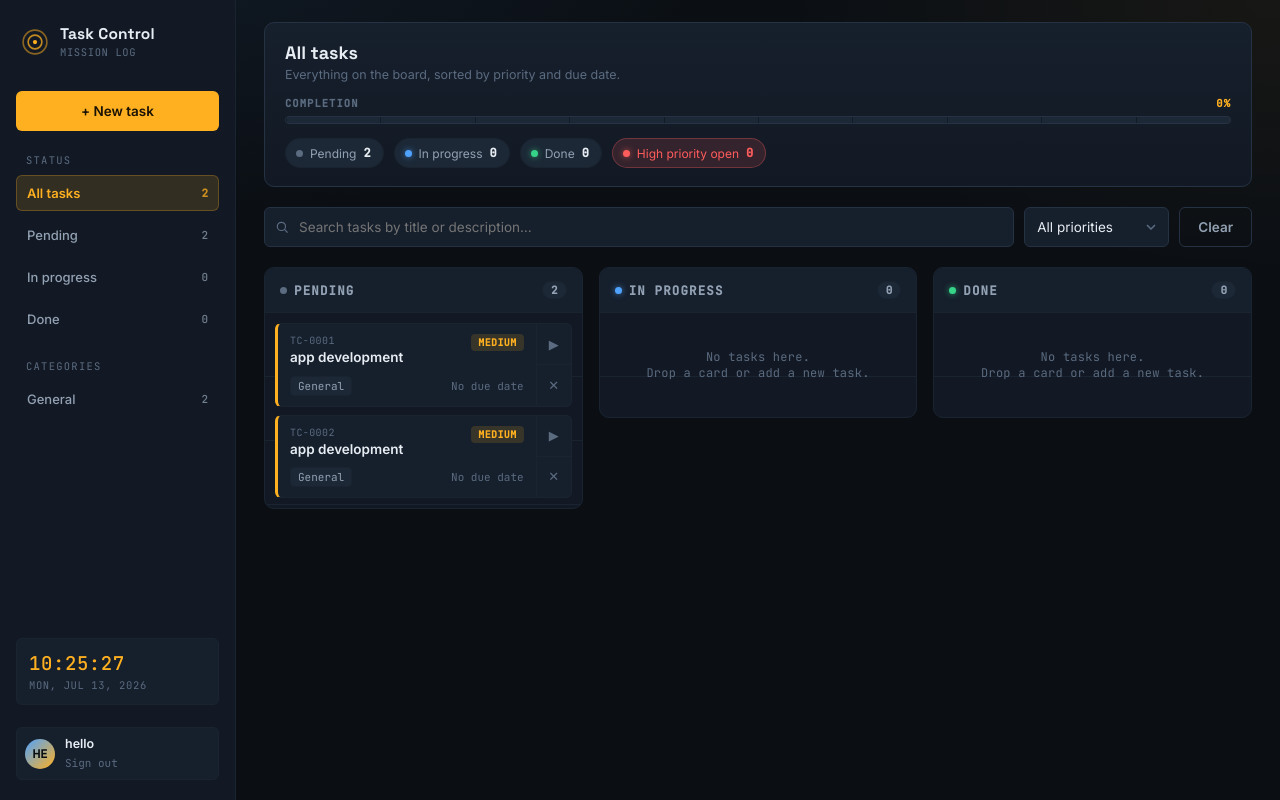
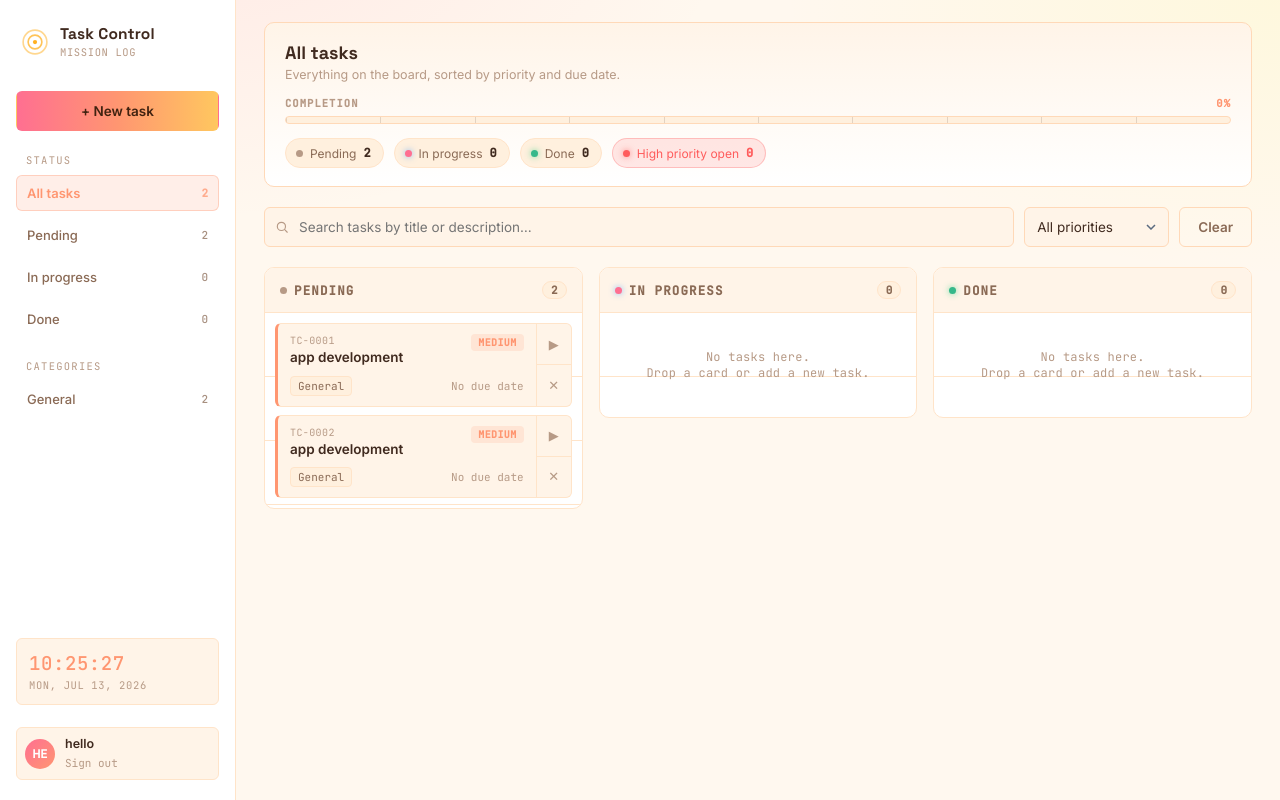
Before and after one commit to pujaux/Task-Management-app, a Flask app: page / in a window 1280 px wide. Run offline with Flask 3, Linux system fonts and the light colour scheme; a user stored in the database is signed in; data comes from the database, SQL or seed files in the repository.

Commit message:
new css style

```diff
--- a/static/style.css
+++ b/static/style.css
@@ -6,25 +6,31 @@
    ========================================================= */
 
 :root {
-  --bg:          #0b0f14;
-  --bg-grid:     #0d1219;
-  --panel:       #121924;
-  --panel-2:     #161f2c;
-  --panel-3:     #1c2836;
-  --border:      #253243;
-  --border-soft: #1a2431;
-  --border-glow: #33455c;
+  /* Sunset palette */
+  --rose:   #ff6f91;
+  --coral:  #ff9671;
+  --gold:   #ffc75f;
+  --yellow: #f9f871;
 
-  --text:        #e7edf3;
-  --text-dim:    #92a1b3;
-  --text-faint:  #5b6b80;
+  --bg:          #fff8ef;
+  --bg-grid:     #ffe9d6;
+  --panel:       #ffffff;
+  --panel-2:     #fff4e8;
+  --panel-3:     #fff0de;
+  --border:      #ffd9b8;
+  --border-soft: #ffe4c9;
+  --border-glow: #ff9671;
 
-  --amber:       #ffb020;
-  --amber-dim:   rgba(255, 176, 32, 0.14);
-  --green:       #35d488;
-  --green-dim:   rgba(53, 212, 136, 0.14);
-  --blue:        #4fa3ff;
-  --blue-dim:    rgba(79, 163, 255, 0.14);
+  --text:        #402a1f;
+  --text-dim:    #8a6a55;
+  --text-faint:  #b79a86;
+
+  --amber:       #ff9671;
+  --amber-dim:   rgba(255, 150, 113, 0.16);
+  --green:       #35b88a;
+  --green-dim:   rgba(53, 184, 138, 0.14);
+  --blue:        #ff6f91;
+  --blue-dim:    rgba(255, 111, 145, 0.14);
   --red:         #ff5c5c;
   --red-dim:     rgba(255, 92, 92, 0.14);
 
@@ -47,8 +53,8 @@ html, body {
   font-family: var(--font-body);
   -webkit-font-smoothing: antialiased;
   background:
-    radial-gradient(ellipse 900px 500px at 15% -10%, rgba(79, 163, 255, 0.07), transparent 60%),
-    radial-gradient(ellipse 900px 500px at 100% 0%, rgba(255, 176, 32, 0.05), transparent 55%),
+    radial-gradient(ellipse 900px 500px at 15% -10%, rgba(255, 111, 145, 0.10), transparent 60%),
+    radial-gradient(ellipse 900px 500px at 100% 0%, rgba(249, 248, 113, 0.14), transparent 55%),
     var(--bg);
   background-attachment: fixed;
 }
@@ -124,7 +130,7 @@ body.lp-body::before {
   background: linear-gradient(180deg, var(--panel-2), var(--panel));
   border: 1px solid var(--border);
   border-radius: var(--radius);
-  box-shadow: 0 30px 60px -20px rgba(0, 0, 0, 0.6), inset 0 1px 0 rgba(255, 255, 255, 0.03);
+  box-shadow: 0 30px 60px -20px rgba(255, 111, 145, 0.25), inset 0 1px 0 rgba(255, 255, 255, 0.6);
   box-sizing: border-box;
 }
 
@@ -171,8 +177,8 @@ body.lp-body::before {
   width: 100%;
   height: 44px;
   margin-top: 6px;
-  background: var(--amber);
-  color: #1a1204;
+  background: linear-gradient(90deg, var(--rose), var(--coral), var(--gold));
+  color: #402210;
   border: none;
   border-radius: var(--radius-sm);
   font-weight: 700;
@@ -295,7 +301,7 @@ body.lp-body::before {
 .nav-btn.active {
   background: var(--amber-dim);
   color: var(--amber);
-  border-color: rgba(255, 176, 32, 0.25);
+  border-color: rgba(255, 150, 113, 0.35);
   font-weight: 600;
 }
 .nav-btn__count {
@@ -347,7 +353,7 @@ body.lp-body::before {
   font-family: var(--font-display);
   font-size: 12.5px;
   font-weight: 700;
-  color: #0b0f14;
+  color: #ffffff;
   flex-shrink: 0;
 }
 .user-card__info { flex: 1; min-width: 0; }
@@ -430,15 +436,15 @@ body.lp-body::before {
 }
 .runway__fill {
   height: 100%;
-  background: linear-gradient(90deg, var(--blue), var(--green));
+  background: linear-gradient(90deg, var(--rose), var(--coral), var(--gold), var(--yellow));
   border-radius: 4px;
   transition: width .4s cubic-bezier(.4,0,.2,1);
-  box-shadow: 0 0 10px rgba(53, 212, 136, 0.5);
+  box-shadow: 0 0 10px rgba(53, 184, 138, 0.5);
 }
 .runway__ticks {
   position: absolute;
   inset: 0;
-  background-image: repeating-linear-gradient(90deg, rgba(0,0,0,.35) 0 1px, transparent 1px 10%);
+  background-image: repeating-linear-gradient(90deg, rgba(64,42,31,.15) 0 1px, transparent 1px 10%);
   pointer-events: none;
 }
 
@@ -534,7 +540,7 @@ body.lp-body::before {
   gap: 6px;
 }
 .btn:active { transform: translateY(1px); }
-.btn--accent { background: var(--amber); color: #1a1204; }
+.btn--accent { background: linear-gradient(90deg, var(--rose), var(--coral), var(--gold)); color: #402210; }
 .btn--accent:hover { filter: brightness(1.08); }
 .btn--ghost { background: transparent; color: var(--text-dim); border-color: var(--border); }
 .btn--ghost:hover { background: var(--panel-3); color: var(--text); }
@@ -601,7 +607,7 @@ body.lp-body::before {
 }
 .column__list--dragover {
   background-color: var(--amber-dim);
-  outline: 1.5px dashed rgba(255,176,32,.4);
+  outline: 1.5px dashed rgba(255,150,113,.5);
   outline-offset: -4px;
 }
 .column__empty {
@@ -628,7 +634,7 @@ body.lp-body::before {
 .card:hover {
   border-color: var(--border-glow);
   transform: translateY(-1px);
-  box-shadow: 0 6px 16px -6px rgba(0,0,0,.5);
+  box-shadow: 0 6px 16px -6px rgba(255,111,145,.25);
 }
 .card[data-priority="high"]   { border-left-color: var(--red); }
 .card[data-priority="medium"] { border-left-color: var(--amber); }
@@ -724,7 +730,7 @@ body.lp-body::before {
    ========================================================= */
 .modal-overlay {
   position: fixed; inset: 0;
-  background: rgba(5, 8, 12, .68);
+  background: rgba(64, 42, 31, .45);
   backdrop-filter: blur(3px);
   display: flex; align-items: center; justify-content: center;
   opacity: 0; pointer-events: none;
@@ -740,7 +746,7 @@ body.lp-body::before {
   width: 100%; max-width: 480px;
   max-height: 90vh; overflow-y: auto;
   padding: 22px 24px 24px;
-  box-shadow: 0 30px 70px -20px rgba(0,0,0,.7);
+  box-shadow: 0 30px 70px -20px rgba(255,111,145,.3);
   transform: translateY(6px) scale(.98);
   transition: transform .18s ease;
 }
@@ -802,7 +808,7 @@ body.lp-body::before {
   opacity: 0; pointer-events: none;
   transition: all .22s ease;
   z-index: 200;
-  box-shadow: 0 10px 30px -8px rgba(0,0,0,.6);
+  box-shadow: 0 10px 30px -8px rgba(64,42,31,.25);
 }
 .toast.show { opacity: 1; transform: translate(-50%, 0); }
 
```
